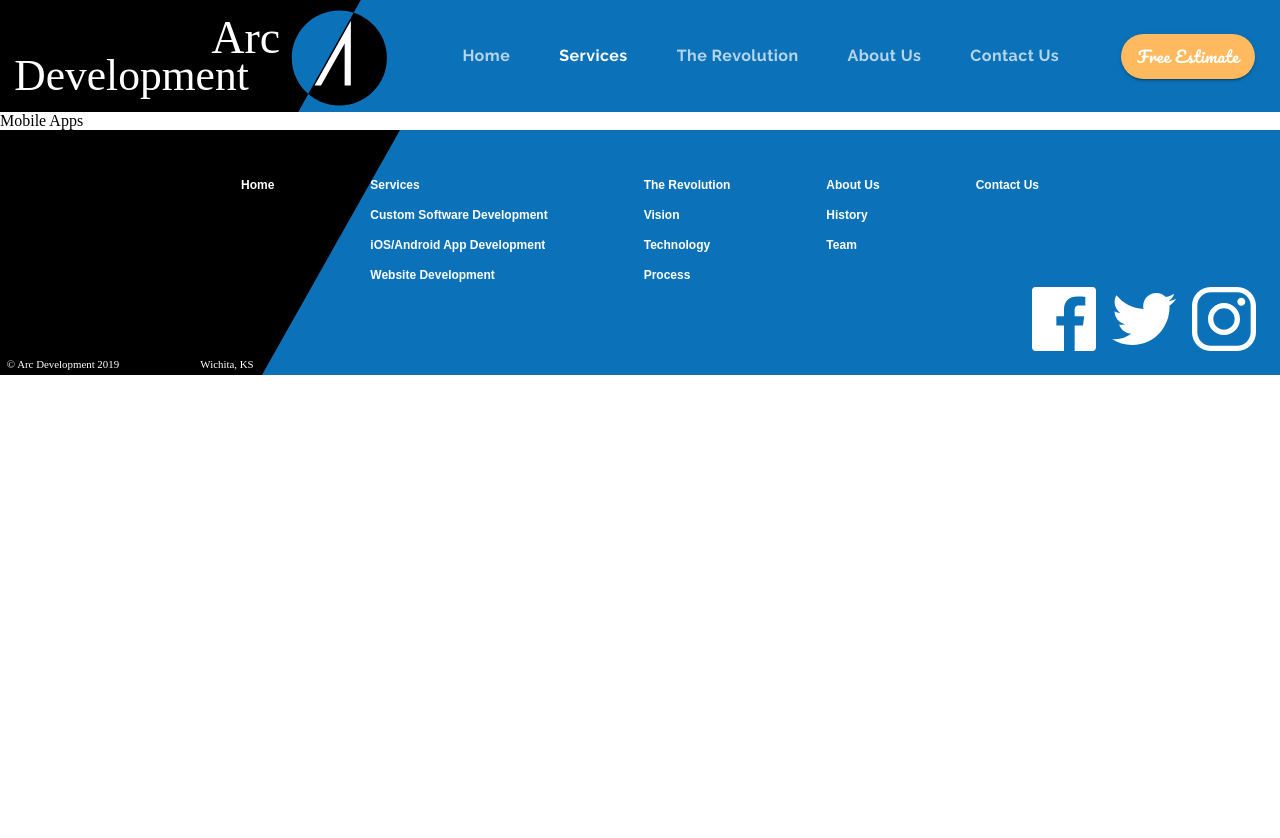
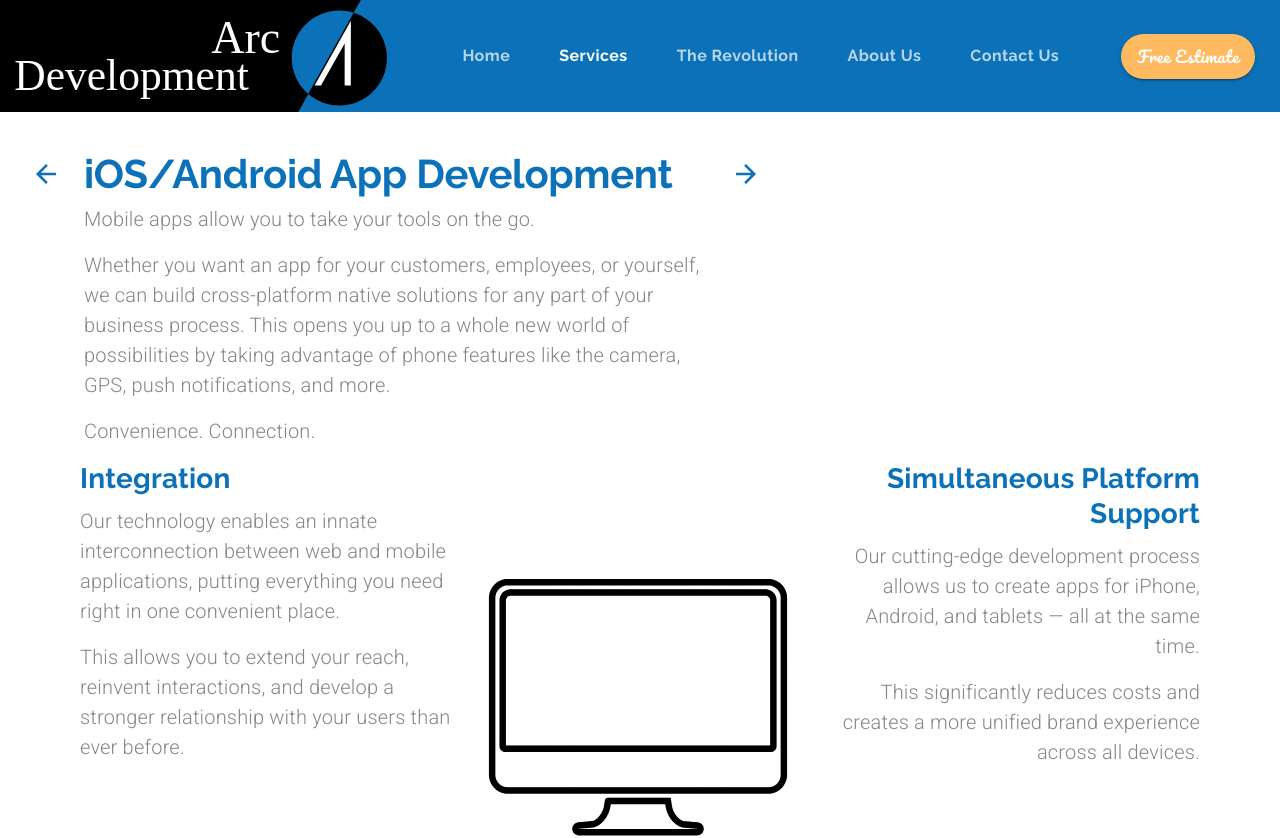
Before and after one commit to toshi-c-udemy/MaterialUIandReactJS-ArcDevelopment, a React (Create React App) app: page /mobileapps in a window 1280 px wide. Shown: the top 838 px of the page. Before the commit the page ends 800 px from the top, so only its background shows below. Built offline with nearby package versions, Linux system fonts and the light colour scheme.

Commit message:
【セクション6】93. iOS/Android App Development Page - Setup
On branch MaterialUIandReactJS/Section6-ComplexLayouts
Changes to be committed:
	modified:   src/components/App.js
	new file:   src/components/MobileApps.js

```diff
--- a/src/components/App.js
+++ b/src/components/App.js
@@ -8,6 +8,7 @@
 import LandingPage from './LandingPage';
 import Services from './Services';
 import CustomSoftware from './CustomSoftware';
+import MobileApps from './MobileApps';
 
 function App() {
   const [selectedIndex, setSelectedIndex] = useState(0);
@@ -44,7 +45,13 @@
               <CustomSoftware {...props} setValue={setValue} setSelectedIndex={setSelectedIndex} />
             )}
           />
-          <Route exact path='/mobileapps' component={() => <div>Mobile Apps</div>} />
+          <Route
+            exact
+            path='/mobileapps'
+            render={(props) => (
+              <MobileApps {...props} setValue={setValue} setSelectedIndex={setSelectedIndex} />
+            )}
+          />
           <Route exact path='/websites' component={() => <div>Websites</div>} />
           <Route exact path='/revolution' component={() => <div>The Revolution</div>} />
           <Route exact path='/about' component={() => <div>About Us</div>} />
--- /dev/null
+++ b/src/components/MobileApps.js
@@ -0,0 +1,153 @@
+import React from 'react';
+import Lottie from 'react-lottie';
+import { Link } from 'react-router-dom';
+import {
+  makeStyles,
+  useTheme,
+  Grid,
+  Typography,
+  useMediaQuery,
+  Hidden,
+  IconButton,
+} from '@material-ui/core';
+
+import forwardArrow from '../assets/forwardArrow.svg';
+import backArrow from '../assets/backArrow.svg';
+
+import integrationAnimation from '../animations/integrationAnimation/data.json';
+
+const useStyles = makeStyles((theme) => ({
+  heading: {
+    maxWidth: '40em',
+  },
+  arrowContainer: {
+    marginTop: '0.5em',
+  },
+  rowContainer: {
+    paddingLeft: '5em',
+    paddingRight: '5em',
+
+    [theme.breakpoints.down('sm')]: {
+      paddingLeft: '1.5em',
+      paddingRight: '1.5em',
+    },
+  },
+}));
+
+export default function MobileApps(props) {
+  const classes = useStyles();
+  const theme = useTheme();
+  const matchesMD = useMediaQuery(theme.breakpoints.down('md'));
+  const matchesXS = useMediaQuery(theme.breakpoints.down('xs'));
+
+  const defaultOptions = {
+    loop: true,
+    autoplay: false,
+    animationData: integrationAnimation,
+    rendererSettings: {
+      preserveAspectRatio: 'xMidYMid slice',
+    },
+  };
+
+  return (
+    <Grid container direction='column'>
+      <Grid
+        item
+        container
+        direction='row'
+        justify={matchesMD ? 'center' : undefined}
+        className={classes.rowContainer}
+        style={{ marginTop: matchesXS ? '1em' : '2em' }}
+      >
+        <Hidden mdDown>
+          <Grid
+            item
+            className={classes.arrowContainer}
+            style={{ marginRight: '1em', marginLeft: '-3.5em' }}
+          >
+            <IconButton
+              style={{ backgroundColor: 'transparent' }}
+              component={Link}
+              to='/customsoftware'
+              onClick={() => props.setSelectedIndex(1)}
+            >
+              <img src={backArrow} alt='Back to Custom Software Development Page' />
+            </IconButton>
+          </Grid>
+        </Hidden>
+        <Grid item container direction='column' className={classes.heading}>
+          <Grid item>
+            <Typography align={matchesMD ? 'center' : undefined} variant='h2'>
+              iOS/Android App Development
+            </Typography>
+          </Grid>
+          <Grid item>
+            <Typography align={matchesMD ? 'center' : undefined} variant='body1' paragraph>
+              Mobile apps allow you to take your tools on the go.
+            </Typography>
+            <Typography align={matchesMD ? 'center' : undefined} variant='body1' paragraph>
+              Whether you want an app for your customers, employees, or yourself, we can build
+              cross-platform native solutions for any part of your business process. This opens you
+              up to a whole new world of possibilities by taking advantage of phone features like
+              the camera, GPS, push notifications, and more.
+            </Typography>
+            <Typography align={matchesMD ? 'center' : undefined} variant='body1' paragraph>
+              Convenience. Connection.
+            </Typography>
+          </Grid>
+        </Grid>
+        <Hidden mdDown>
+          <Grid item className={classes.arrowContainer}>
+            <IconButton
+              style={{ backgroundColor: 'transparent' }}
+              component={Link}
+              to='/websites'
+              onClick={() => props.setSelectedIndex(3)}
+            >
+              <img src={forwardArrow} alt='Forward to Website Development Page' />
+            </IconButton>
+          </Grid>
+        </Hidden>
+      </Grid>
+      <Grid item container direction='row' className={classes.rowContainer}>
+        <Grid item container direction='column' md>
+          <Grid item>
+            <Typography variant='h4' gutterBottom>
+              Integration
+            </Typography>
+          </Grid>
+          <Grid item>
+            <Typography variant='body1' paragraph>
+              Our technology enables an innate interconnection between web and mobile applications,
+              putting everything you need right in one convenient place.
+            </Typography>
+            <Typography variant='body1' paragraph>
+              This allows you to extend your reach, reinvent interactions, and develop a stronger
+              relationship with your users than ever before.
+            </Typography>
+          </Grid>
+        </Grid>
+        <Grid item md>
+          <Lottie options={defaultOptions} isStopped={true} />
+        </Grid>
+        <Grid item container direction='column' md>
+          <Grid item>
+            <Typography align='right' variant='h4' gutterBottom>
+              Simultaneous Platform Support
+            </Typography>
+          </Grid>
+          <Grid item>
+            <Typography align='right' variant='body1' paragraph>
+              Our cutting-edge development process allows us to create apps for iPhone, Android, and
+              tablets — all at the same time.
+            </Typography>
+            <Typography align='right' variant='body1' paragraph>
+              This significantly reduces costs and creates a more unified brand experience across
+              all devices.
+            </Typography>
+          </Grid>
+        </Grid>
+      </Grid>
+    </Grid>
+  );
+}
```
